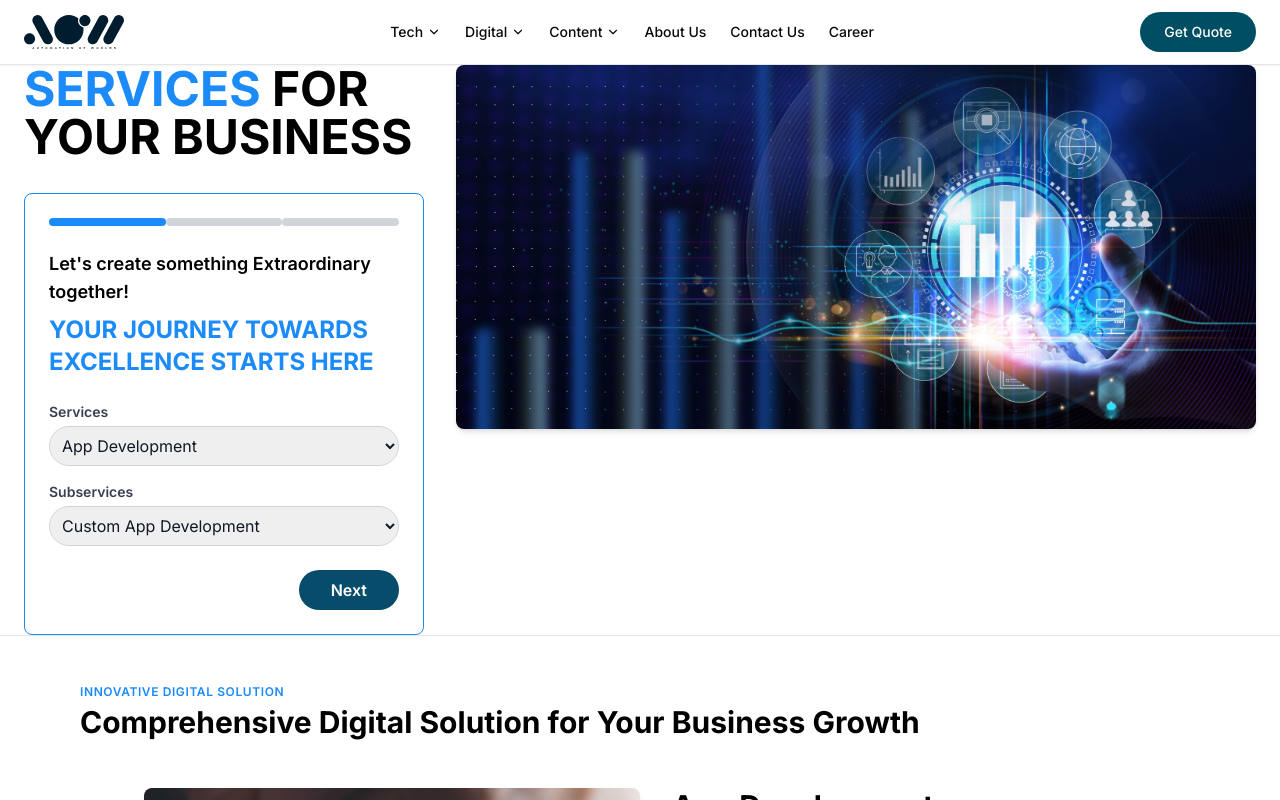
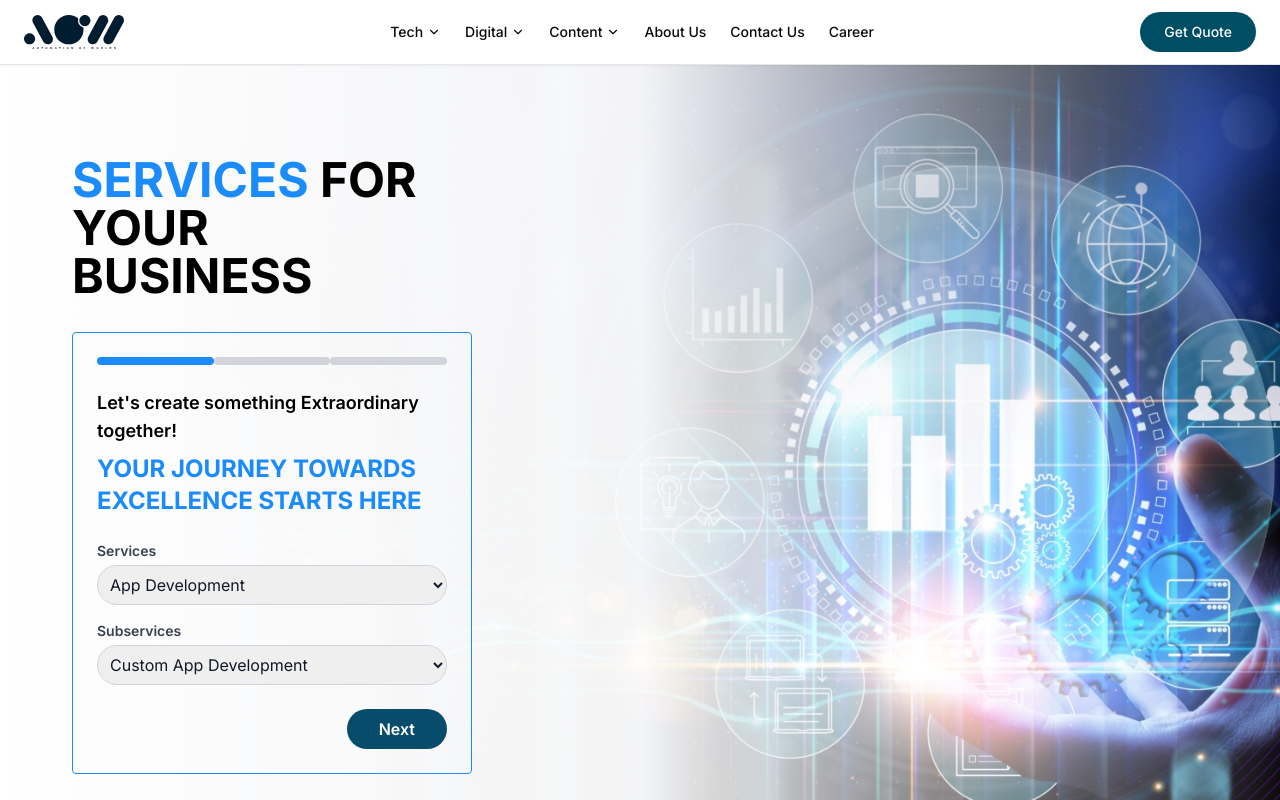
Before and after one commit to AOW-Project/tech, a Next.js app: page /about-services in a window 1280 px wide. Shown: the top 800 px of the page. Built offline with nearby package versions, Linux system fonts and the light colour scheme.

Commit message:
main section form fixed

```diff
--- a/components/MainSection.tsx
+++ b/components/MainSection.tsx
@@ -143,24 +143,30 @@ const MainSection: React.FC = () => {
   }
 
   return (
-    <section className="bg-white border-b">
-      <div className="container mx-auto px-4 md:px-6">
-        <div className="flex flex-col md:flex-row gap-8">
+    <section className="min-h-screen relative">
+      {/* Full Background Image */}
+      <Image
+        src={HERO_IMAGE}
+        alt="Business services hero banner"
+        fill
+        className="object-cover"
+        priority
+      />
+
+      {/* White to Transparent Gradient Overlay */}
+      <div className="absolute inset-0 bg-gradient-to-r from-white via-white/95 via-white/80 to-transparent" />
+
+      {/* Content Container */}
+      <div className="relative z-10 container mx-auto px-4 md:px-6">
+        <div className="flex flex-col md:flex-row gap-8 min-h-screen items-center">
           <div className="w-full md:w-1/3 mb-6 md:mb-0">
-            <h1 className="text-3xl md:text-5xl font-bold text-black mb-8">
+            <h1 className="text-3xl md:text-5xl font-bold text-black mb-8 ml-12">
               <span className="text-[#1b8bf9]">SERVICES</span> FOR YOUR BUSINESS
             </h1>
             <MultiStepForm />
           </div>
           <div className="w-full md:w-2/3 flex justify-center h-full">
-            <Image
-              src={HERO_IMAGE}
-              alt="Business services hero banner"
-              width={800}
-              height={500}
-              className="w-full h-full object-cover rounded-lg shadow-md"
-              priority
-            />
+            {/* Remove the Image component here since we're using it as background */}
           </div>
         </div>
       </div>
--- a/components/MultiStepForm.tsx
+++ b/components/MultiStepForm.tsx
@@ -14,7 +14,11 @@ interface FormData {
   company?: string;
 }
 
-const MultiStepForm: React.FC = () => {
+interface MultiStepFormProps {
+  isMobile?: boolean;
+}
+
+const MultiStepForm: React.FC<MultiStepFormProps> = ({ isMobile }): JSX.Element => {
   const [currentStep, setCurrentStep] = useState(1);
   const [formData, setFormData] = useState<FormData>({});
   const [serviceIdx, setServiceIdx] = useState(0);
@@ -239,7 +243,7 @@ const MultiStepForm: React.FC = () => {
   };
 
   return (
-    <form onSubmit={handleSubmit} className="w-full border border-[#1b8bf9] rounded-lg p-6">
+    <form onSubmit={handleSubmit} className="w-full border border-[#1b8bf9] rounded-sm p-6 ml-12">
       {/* Stepper Component */}
       <div className="flex justify-between mb-6">
         {[...Array(totalSteps)].map((_, index) => (
```
